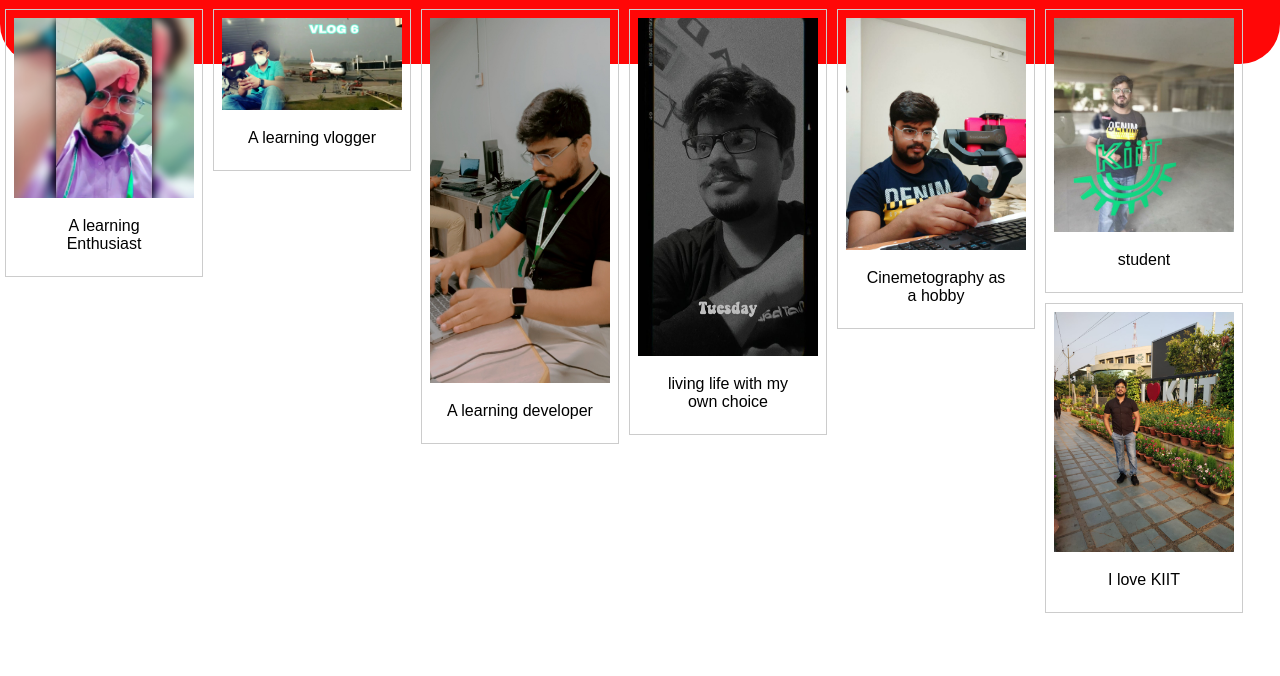
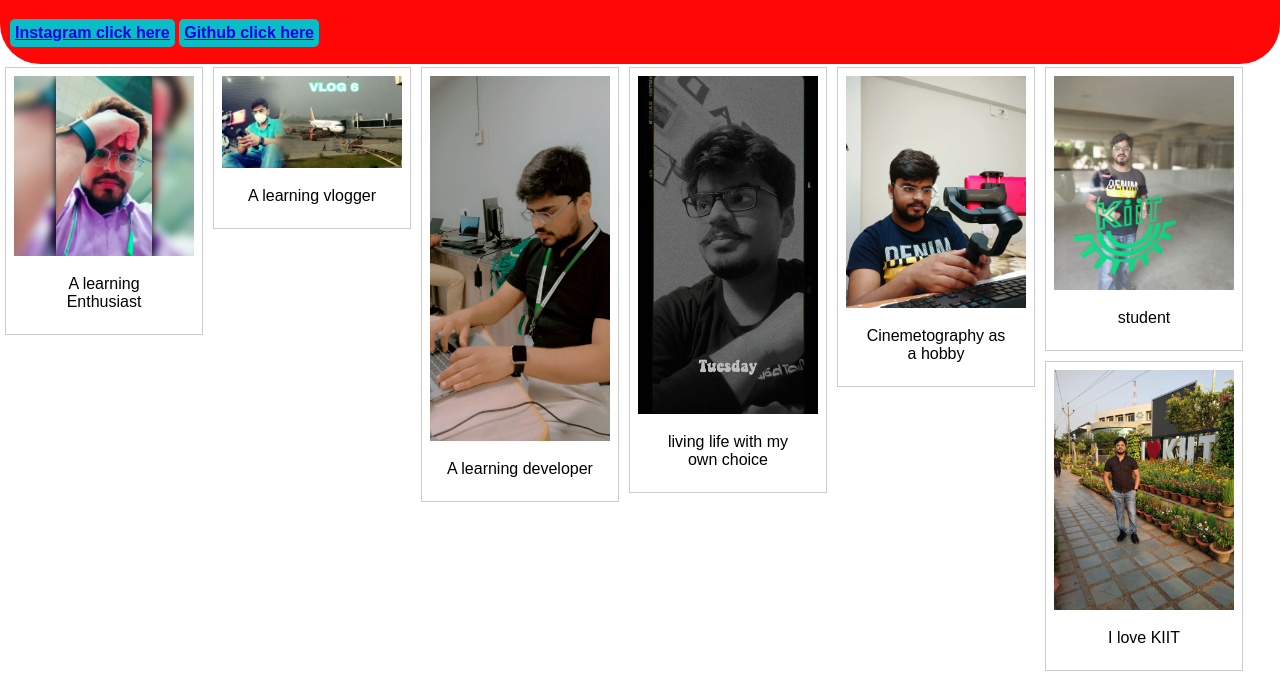
Before and after one commit to Aryansan1999/Aryan-Portfolio, a plain HTML site: page gallery.html in a window 1280 px wide. Shown: the part 296-972 px from the top of the page. Before the commit the page ends 914 px from the top, so only its background shows below. Drawn offline with Linux system fonts and the light colour scheme.

Commit message:
links added

```diff
--- a/gallery.html
+++ b/gallery.html
@@ -21,6 +21,10 @@
                 <li><a href="hire.html">HIRE ME</a></li>
             </ul>
         </nav>
+        <div class="pad">
+        <div class="insta"><a href="https://www.instagram.com/?hl=en">Instagram click here</a></div>
+        <div class="gith"><a href="https://github.com/Aryansan1999">Github click here</a></div>
+    </div>
         <div class="gallery">
 
             <img src="me1.jpeg" alt="Cinque Terre" >
--- a/styles.css
+++ b/styles.css
@@ -4,8 +4,9 @@
     font-family: sans-serif;
 
 }
-.logo{
-    height:150px;
+
+.logo {
+    height: 150px;
     width: 150px;
     border-radius: 40px;
     margin-top: 110px;
@@ -26,13 +27,13 @@ nav {
     width: 84%;
     margin: auto;
     padding: 20px 0;
-    align-items:calc();
+    align-items: calc();
     justify-content: space-between;
 }
 
 nav ul li {
     display: inline-block;
-    list-item: none;
+
     margin: 10px 20px;
 }
 
@@ -77,7 +78,8 @@ span {
     margin: 5px 0px;
     border-radius: 5px;
 }
-.gim{
+
+.gim {
     width: 30%;
     height: 70%;
     position: absolute;
@@ -86,8 +88,9 @@ span {
     right: 100px;
     border-radius: 80px;
 }
-.img{
-    margin-top: 150px;;
+
+.img {
+    margin-top: 150px;
 }
 
 div.gallery {
@@ -107,15 +110,48 @@ div.gallery {
     padding: 15px;
     text-align: center;
 }
+
 .gallery {
     padding: 8px;
-    transition: transform .2s; /* Animation */
+    transition: transform .2s;
+    /* Animation */
     margin: 0 auto;
 }
 
 .gallery:hover {
-    transform: scale(1.5); /* (150% zoom - Note: if the zoom is too large, it will go outside of the viewport) */
+    transform: scale(1.5);
+    /* (150% zoom - Note: if the zoom is too large, it will go outside of the viewport) */
 }
-  .round{
+
+.round {
     border-radius: 40px;
 }
+
+.insta {
+
+    background: #09bcc6;
+    text-decoration: none;
+    padding: 5px;
+    font-weight: bold;
+    color: #fff;
+    display: inline-block;
+    margin: 5px 0px;
+    border-radius: 5px;
+}
+
+.gith {
+    background: #09bcc6;
+
+    text-decoration: none;
+    padding: 5px;
+    font-weight: bold;
+    color: #fff;
+    display: inline-block;
+    margin: 5px 0px;
+    border-radius: 5px;
+
+}
+
+.pad {
+    padding: 10px;
+}
```
Also changed, not shown: about.html (+2 -0 lines), index.html (+3 -0 lines). Lines whose indentation alone changed are shown as unchanged.
